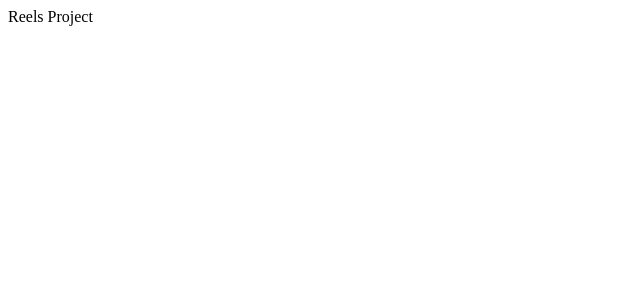
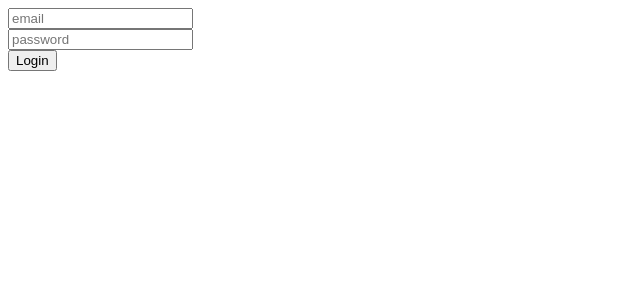
Before and after one commit to Kumarr-Rahul/Reels-clone, a React (Create React App) app: page /login in a window 1280 px wide. Shown: the top 300 px of the page, without its empty margins (0-640 px from the left). Built offline with nearby package versions, Linux system fonts and the light colour scheme.

Commit message:
Added all required pages

```diff
--- a/package.json
+++ b/package.json
@@ -6,8 +6,10 @@
     "@testing-library/jest-dom": "^5.16.4",
     "@testing-library/react": "^13.2.0",
     "@testing-library/user-event": "^13.5.0",
+    "firebase": "^9.8.1",
     "react": "^18.1.0",
     "react-dom": "^18.1.0",
+    "react-router-dom": "^5.3.1",
     "react-scripts": "5.0.1",
     "web-vitals": "^2.1.4"
   },
--- a/src/App.js
+++ b/src/App.js
@@ -1,7 +1,39 @@
+import React from 'react';
+import Feed from './components/Feed';
+import Login from './components/Login';
+import PageNotFound from './components/PageNotFound';
+import Profile from './components/Profile';
+import Signup from './components/Signup';
+import {Switch, Route} from 'react-router-dom';
 
 function App() {
   return (
-    <div>Reels Project</div>
+    <>
+      <Switch>
+
+        <Route path="/feed">
+          <Feed></Feed>
+        </Route>
+
+        <Route path="/login">
+          <Login></Login>
+        </Route>
+
+        <Route path="/signup">
+          <Signup></Signup>
+        </Route>
+
+        <Route path="/profile">
+          <Profile></Profile>
+        </Route>
+
+        <Route>
+          <PageNotFound></PageNotFound>
+        </Route>
+
+      </Switch>
+
+    </>
   );
 }
 
--- /dev/null
+++ b/src/components/Feed.jsx
@@ -0,0 +1,9 @@
+import React from 'react'
+
+function feed() {
+  return (
+    <div>feed</div>
+  )
+}
+
+export default feed
--- /dev/null
+++ b/src/components/Login.jsx
@@ -0,0 +1,63 @@
+import React, { useState } from 'react';
+import { auth } from "../firebase";
+import { signInWithEmailAndPassword, signOut } from 'firebase/auth';
+
+function Login() {
+  let [email, setEmail] = useState("");
+  let [password, setPassword] = useState("");
+  let [user, setUser] = useState(null);
+  let [loader, setLoader] = useState(false);
+  let [error, setError] = useState("");
+
+  const trackEmail = (e) => {
+    setEmail(e.target.value);
+  }
+
+  const trackPassword = (e) => {
+    setPassword(e.target.value);
+  }
+
+  const printDetails = async function () {
+    // alert(email + " " + password);
+    try {
+      setLoader(true);
+      let userCred =  await signInWithEmailAndPassword(auth, email, password);
+      setUser(userCred.user);
+    } catch(err) {
+      setError(err.message);
+      //After some time -> remove error message
+      setTimeout( () => {
+        setError("")
+      },2000)
+    }
+    setLoader(false);
+  }
+
+  const signout = async function() {
+    await signOut(auth);
+    setUser(null);
+  }
+
+  return (
+    <>
+      {
+          error != "" ? <h1>Error is {error}</h1> :
+          loader == true ? <h1>Loading...</h1> :
+          user != null ?
+          <>
+          <button onClick={signout}>Signout</button>
+          <h1> user is {user.uid} </h1>
+          </> :
+            <>
+            <input type="email" onChange = {trackEmail} value={email} placeholder='email'></input>
+            <br></br> {/*use for break*/}
+            <input type="password" onChange = {trackPassword} value={password} placeholder='password'></input>
+            <br></br>
+            <button type="submit" onClick = {printDetails}>Login</button>
+            </> /*if user found then show user details else show form */
+      }
+    </>
+  )
+}
+
+export default Login
--- /dev/null
+++ b/src/components/PageNotFound.jsx
@@ -0,0 +1,9 @@
+import React from 'react'
+
+function PageNotFound() {
+  return (
+    <div>PageNotFound</div>
+  )
+}
+
+export default PageNotFound
--- /dev/null
+++ b/src/components/Profile.jsx
@@ -0,0 +1,9 @@
+import React from 'react'
+
+function Profile() {
+  return (
+    <div>Profile</div>
+  )
+}
+
+export default Profile
--- /dev/null
+++ b/src/components/Signup.jsx
@@ -0,0 +1,9 @@
+import React from 'react'
+
+function signup() {
+  return (
+    <div>Signup</div>
+  )
+}
+
+export default signup
--- /dev/null
+++ b/src/firebase.js
@@ -0,0 +1,9 @@
+//npm i firebase
+//src -> create firebase.js
+import { getAuth } from 'firebase/auth';
+import { initializeApp } from 'firebase/app';
+import secret from "./secrets";
+
+let app = initializeApp(secret);
+//from above lines we able to include firebase in react app
+export let auth = getAuth(app);
--- a/src/index.js
+++ b/src/index.js
@@ -1,8 +1,11 @@
 import React from 'react';
 import ReactDOM from 'react-dom/client';
 import App from './App';
+import { BrowserRouter } from 'react-router-dom';
 
 const root = ReactDOM.createRoot(document.getElementById('root'));
 root.render(
-    <App />
+    <BrowserRouter>
+        <App />
+    </BrowserRouter>
 );
--- /dev/null
+++ b/src/secrets.js
@@ -0,0 +1,10 @@
+const firebaseConfig = {
+    apiKey: "AIzaSyAQseFjg2AgxTD0jOMGm08nZ1w70W8-zfw",
+    authDomain: "reels-auth-543a4.firebaseapp.com",
+    projectId: "reels-auth-543a4",
+    storageBucket: "reels-auth-543a4.appspot.com",
+    messagingSenderId: "620219682486",
+    appId: "1:620219682486:web:288e37fdcc2ba92c2f6017"
+  };
+
+  module.exports = (firebaseConfig);
```
Also changed, not shown: 1 other file (tests, documents, lock files or other folders).
